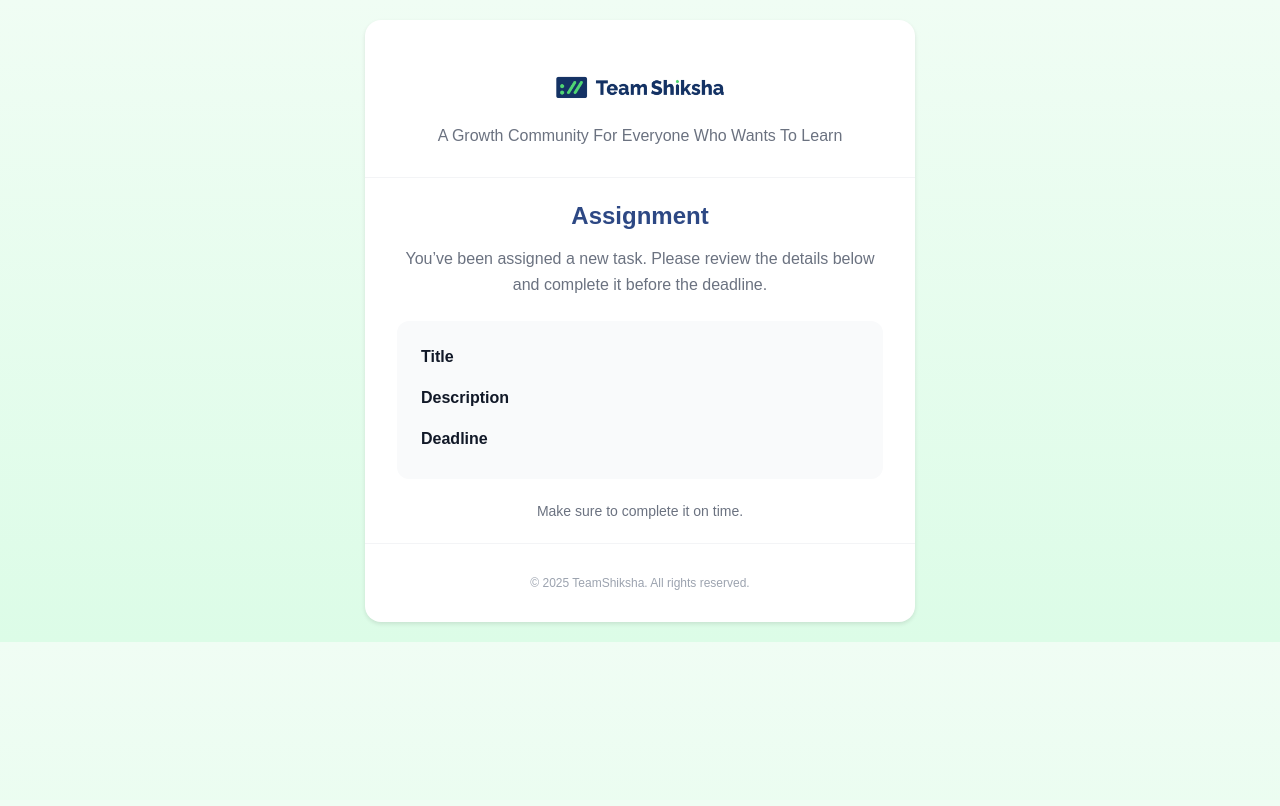
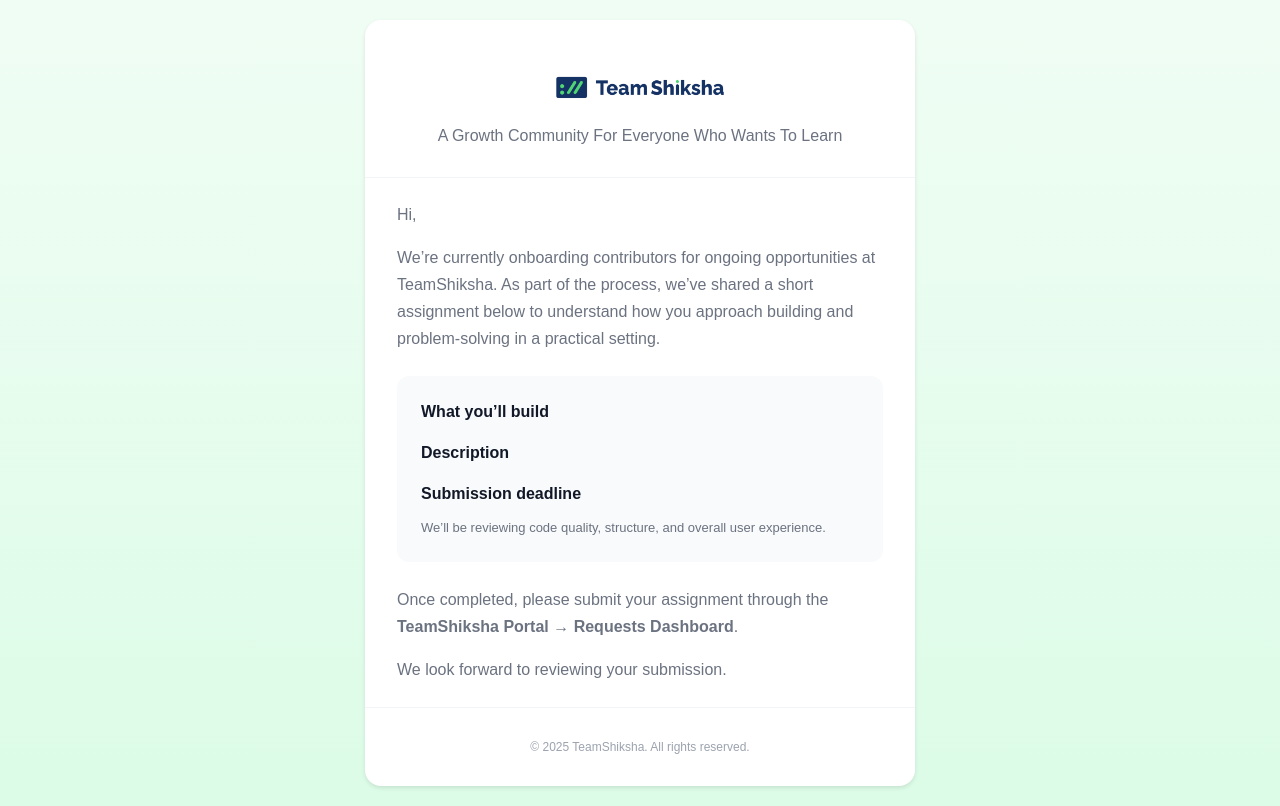
Before and after one commit to TeamShiksha/email-service, a FastAPI app: template templates/teamshiksha/Assignment.html in a window 1280 px wide. Before the commit the page ends 642 px from the top, so only its background shows below. Run offline with FastAPI, Linux system fonts and the light colour scheme; the template is opened without the code that fills it, so the values that code supplies are empty; parts of the project's set-up code (start-up, migrations or seed data) failed here and were passed over.

Commit message:
Update assignment email template

```diff
--- a/templates/teamshiksha/Assignment.html
+++ b/templates/teamshiksha/Assignment.html
@@ -1,4 +1,4 @@
-<!doctype html>
+<!DOCTYPE html>
 <html lang="en">
   <head>
     <meta charset="UTF-8" />
@@ -32,6 +32,7 @@
                 overflow: hidden;
               "
             >
+              <!-- Header -->
               <tr>
                 <td
                   align="center"
@@ -59,22 +60,36 @@
                 </td>
               </tr>
 
+              <!-- Body -->
               <tr>
-                <td style="padding: 24px 32px; text-align: center">
-                  <h2 style="color: #2d4884; margin: 0 0 16px">Assignment</h2>
+                <td style="padding: 24px 32px; text-align: left">
+                  <!-- Greeting -->
+                  <p
+                    style="
+                      color: #6b7280;
+                      font-size: 16px;
+                      margin: 0 0 16px;
+                      line-height: 1.6;
+                    "
+                  >
+                    Hi,
+                  </p>
 
+                  <!-- Intro -->
                   <p
                     style="
                       color: #6b7280;
                       font-size: 16px;
                       margin: 0 0 24px;
-                      line-height: 1.6;
+                      line-height: 1.7;
                     "
                   >
-                    You’ve been assigned a new task. Please review the details
-                    below and complete it before the deadline.
+                    We’re currently onboarding contributors for ongoing opportunities at TeamShiksha.
+                    As part of the process, we’ve shared a short assignment below to understand
+                    how you approach building and problem-solving in a practical setting.
                   </p>
 
+                  <!-- Assignment Card -->
                   <table
                     width="100%"
                     cellpadding="0"
@@ -89,16 +104,16 @@
                   >
                     <tr>
                       <td style="text-align: left">
-                        <!-- Title -->
+                        <!-- What you'll build -->
                         <p style="margin: 0 0 16px; line-height: 1.5">
                           <strong
                             style="
                               color: #111827;
                               display: block;
-                              margin-bottom: 4px;
+                              margin-bottom: 6px;
                             "
                           >
-                            Title
+                            What you’ll build
                           </strong>
                           <span style="color: #374151; font-size: 15px">
                             {{ assignment_title }}
@@ -110,7 +125,7 @@
                             style="
                               color: #111827;
                               display: block;
-                              margin-bottom: 4px;
+                              margin-bottom: 6px;
                             "
                           >
                             Description
@@ -120,36 +135,71 @@
                           </span>
                         </p>
 
+                        <!-- Deadline -->
                         <p style="margin: 0; line-height: 1.5">
                           <strong
                             style="
                               color: #111827;
                               display: block;
-                              margin-bottom: 4px;
+                              margin-bottom: 6px;
                             "
                           >
-                            Deadline
+                            Submission deadline
                           </strong>
                           <span
                             style="
                               color: #2d4884;
-                              font-weight: 600;
+                              font-weight: 500;
                               font-size: 15px;
                             "
                           >
                             {{ deadline }}
                           </span>
                         </p>
+
+                        <!-- Evaluation hint -->
+                        <p
+                          style="
+                            color: #6b7280;
+                            font-size: 13px;
+                            margin: 12px 0 0;
+                            line-height: 1.5;
+                          "
+                        >
+                          We’ll be reviewing code quality, structure, and overall user experience.
+                        </p>
                       </td>
                     </tr>
                   </table>
 
-                  <p style="color: #6b7280; font-size: 14px; margin: 0">
-                    Make sure to complete it on time.
+                  <!-- Submission -->
+                  <p
+                    style="
+                      color: #6b7280;
+                      font-size: 16px;
+                      margin: 0 0 16px;
+                      line-height: 1.7;
+                    "
+                  >
+                    Once completed, please submit your assignment through the
+                    <strong>TeamShiksha Portal → Requests Dashboard</strong>.
+                  </p>
+
+                  <!-- Closing -->
+                  <p
+                    style="
+                      color: #6b7280;
+                      font-size: 16px;
+                      margin: 0;
+                      line-height: 1.7;
+                    "
+                  >
+                    We look forward to reviewing your submission.
                   </p>
                 </td>
               </tr>
 
+              <!-- Footer -->
               <tr>
                 <td
                   align="center"
```
